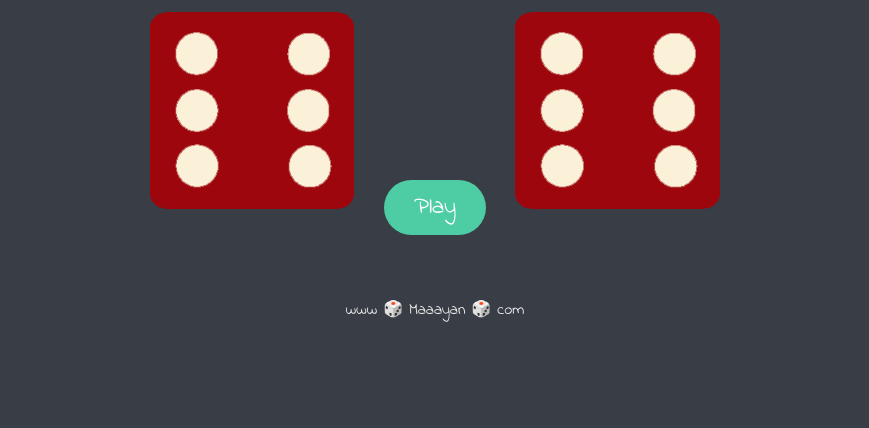
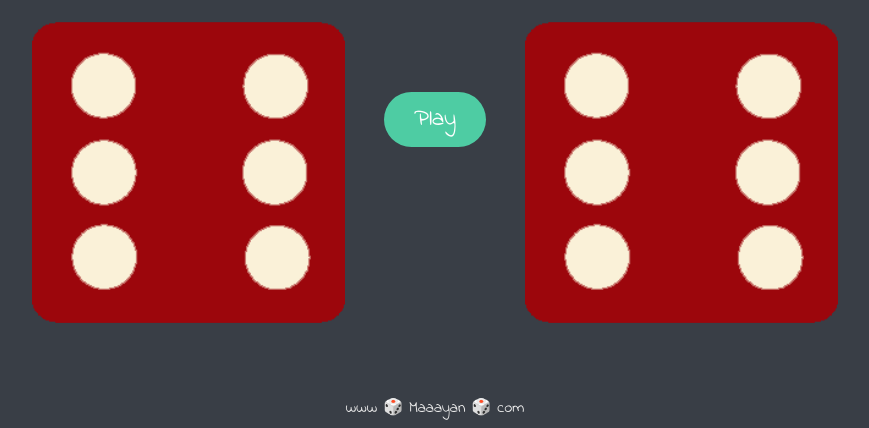
Before and after one commit to maayanswisa/Dice-Game, a plain HTML site: page index.html in a window 1280 px wide. Shown: the part 483-911 px from the top of the page, without its empty margins (205-1074 px from the left). Before the commit the page ends 813 px from the top, so only its background shows below. Drawn offline with Linux system fonts and the light colour scheme.

Commit message:
Update styles.css

```diff
--- a/styles.css
+++ b/styles.css
@@ -1,14 +1,19 @@
 .container {
+  display: flex;
+  justify-content: center;
+  align-items: center;
   width: 70%;
   margin: auto;
   text-align: center;
+  flex-wrap: wrap;
 }
 
 .dice {
+  flex: 1 1 200px;
   text-align: center;
-  display: inline-block;
+  display: block; /* לא צריך inline-block ב-flex */
+}
 
-}
 
 body {
   background-color: #393E46;
```
